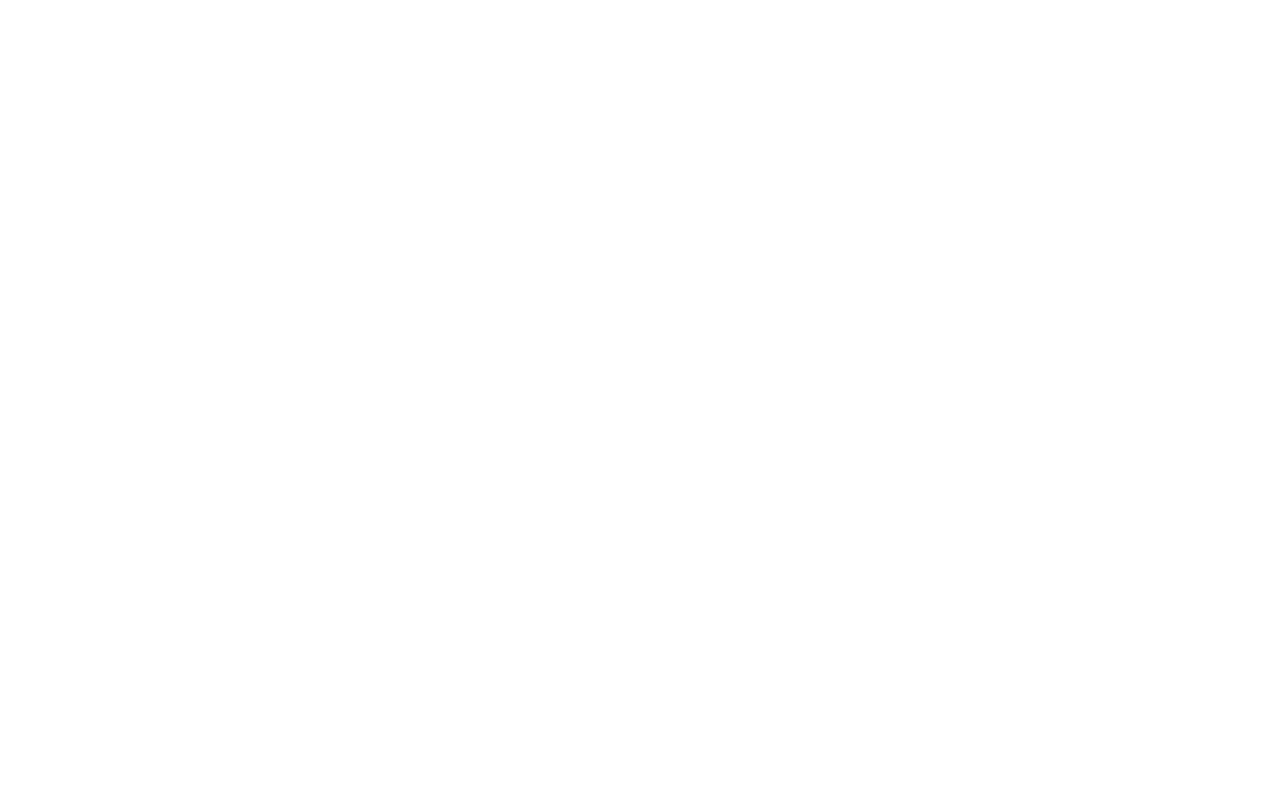
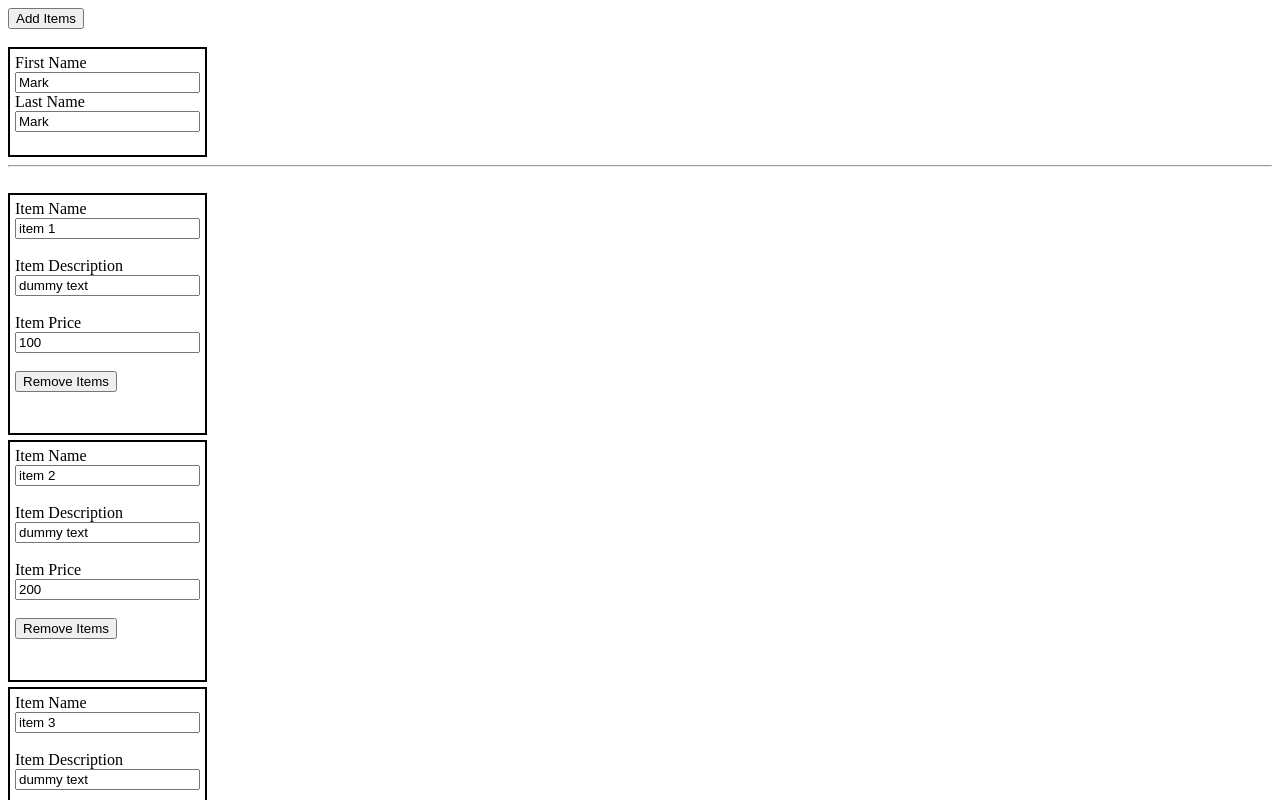
Before and after one commit to mark953fps/angular-reactive-form-with-array-by-MarkV, an Angular app: page / in a window 1280 px wide. Shown: the top 800 px of the page. Built offline with nearby package versions, Linux system fonts and the light colour scheme.

Commit message:
2 files modified

```diff
--- a/src/app/app.component.html
+++ b/src/app/app.component.html
@@ -0,0 +1,45 @@
+<button type="button" (click)="addItem()">Add Items</button><br><br>
+
+<form [formGroup]="searchForm">
+  <div style="border: 2px solid black; padding: 5px; display: table; margin-bottom: 5px;">
+    <div>
+      <label for="">First Name</label><br>
+      <input type="text" formControlName="fname">
+    </div>
+
+    <div>
+      <label for="">Last Name</label><br>
+      <input type="text" formControlName="lname">
+    </div><br>
+  </div>
+
+  <hr><br>
+
+  <div formArrayName="items">
+    <div [formGroupName]="i" *ngFor="let data of searchForm.get('items').controls; let i = index;"
+      style="border: 2px solid black; padding: 5px; display: table; margin-bottom: 5px;">
+      <div>
+        <label for="">Item Name</label><br>
+        <input type="text" formControlName="itemName">
+      </div><br>
+
+      <div>
+        <label for="">Item Description</label><br>
+        <input type="text" formControlName="itemDescription">
+      </div><br>
+
+      <div>
+        <label for="">Item Price</label><br>
+        <input type="text" formControlName="itemPrice">
+      </div><br>
+
+      <div>
+        <button type="button" (click)="removeItem(i)">Remove Items</button>
+      </div><br><br>
+    </div>
+  </div>
+</form>
+
+<hr>
+
+<button type="button" (click)="submit()" [disabled]="!searchForm.valid">Submit</button>
--- a/src/app/app.component.ts
+++ b/src/app/app.component.ts
@@ -1,10 +1,80 @@
-import { Component } from '@angular/core';
+import { Component, OnInit } from '@angular/core';
+import { FormGroup, FormArray, FormBuilder, Validators } from '@angular/forms';
 
 @Component({
   selector: 'my-app',
   templateUrl: './app.component.html',
-  styleUrls: [ './app.component.css' ]
+  styleUrls: ['./app.component.css']
 })
-export class AppComponent  {
-  name = 'Angular';
+export class AppComponent {
+  public searchForm: FormGroup;
+  public items: FormArray = new FormArray([]);
+  public dataFromApi: any = {
+    fname: 'Mark',
+    lname: 'Villegas',
+    items: [
+      {
+        id: 1,
+        itemName: 'item 1',
+        itemDescription: 'dummy text',
+        itemPrice: 100
+      },
+      {
+        id: 2,
+        itemName: 'item 2',
+        itemDescription: 'dummy text',
+        itemPrice: 200
+      },
+      {
+        id: 3,
+        itemName: 'item 3',
+        itemDescription: 'dummy text',
+        itemPrice: 300
+      }
+    ]
+  };
+
+  constructor(private fb: FormBuilder) {}
+
+  public ngOnInit(): void {
+    this.searchForm = this.fb.group({
+      fname: ['', Validators.required],
+      lname: ['', Validators.required],
+      items: this.fb.array([])
+    });
+
+    this.loadData();
+  }
+
+  public createForm(data: any): FormGroup {
+    return this.fb.group({
+      itemName: [data.itemName, Validators.required],
+      itemDescription: [data.itemDescription, Validators.required],
+      itemPrice: [data.itemPrice, Validators.required]
+    });
+  }
+
+  public loadData(): void {
+    if (this.dataFromApi) {
+      this.searchForm.controls.fname.setValue(this.dataFromApi.fname);
+      this.searchForm.controls.lname.setValue(this.dataFromApi.fname);
+
+      if (this.dataFromApi.items.length) {
+        this.dataFromApi.items.forEach(data => this.addItem(data));
+      }
+    }
+  }
+
+  public addItem(data): void {
+    this.items = this.searchForm.get('items') as FormArray;
+    this.items.push(this.createForm(data));
+  }
+
+  public removeItem(i): void {
+    this.items.removeAt(i);
+  }
+
+  public submit(): void {
+    console.log(this.searchForm.value, 'submit data');
+  }
 }
```
